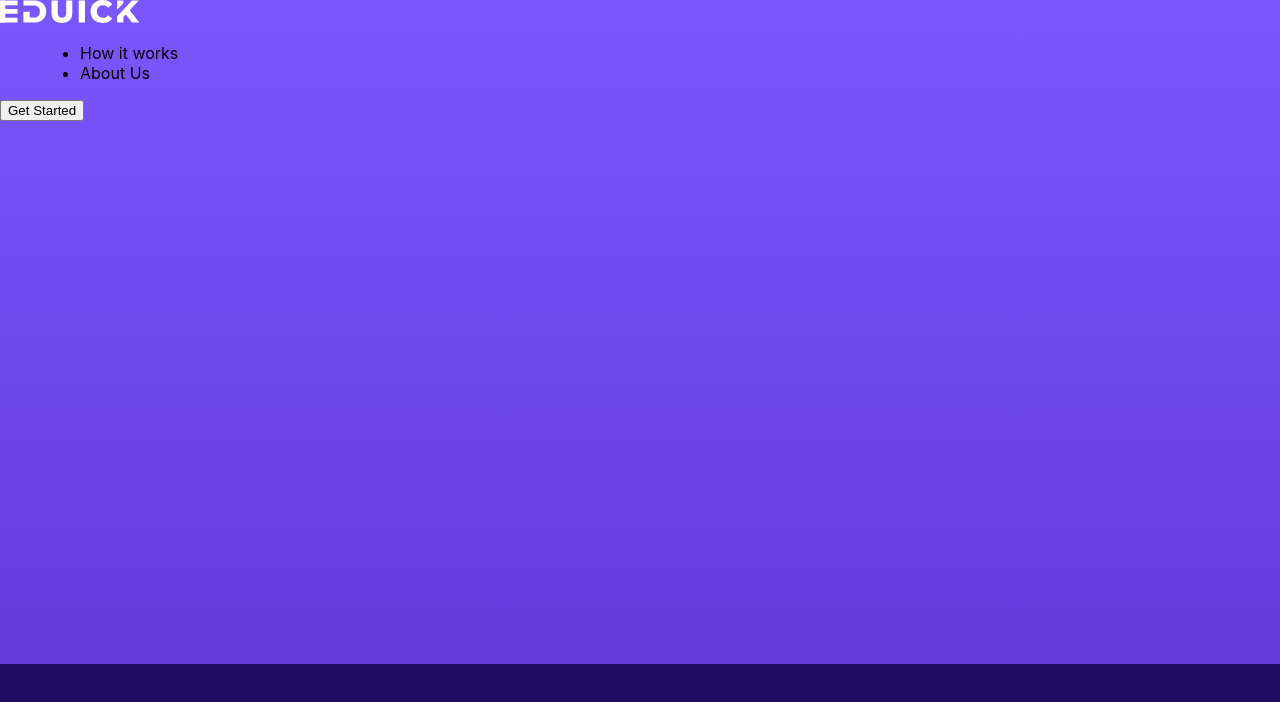
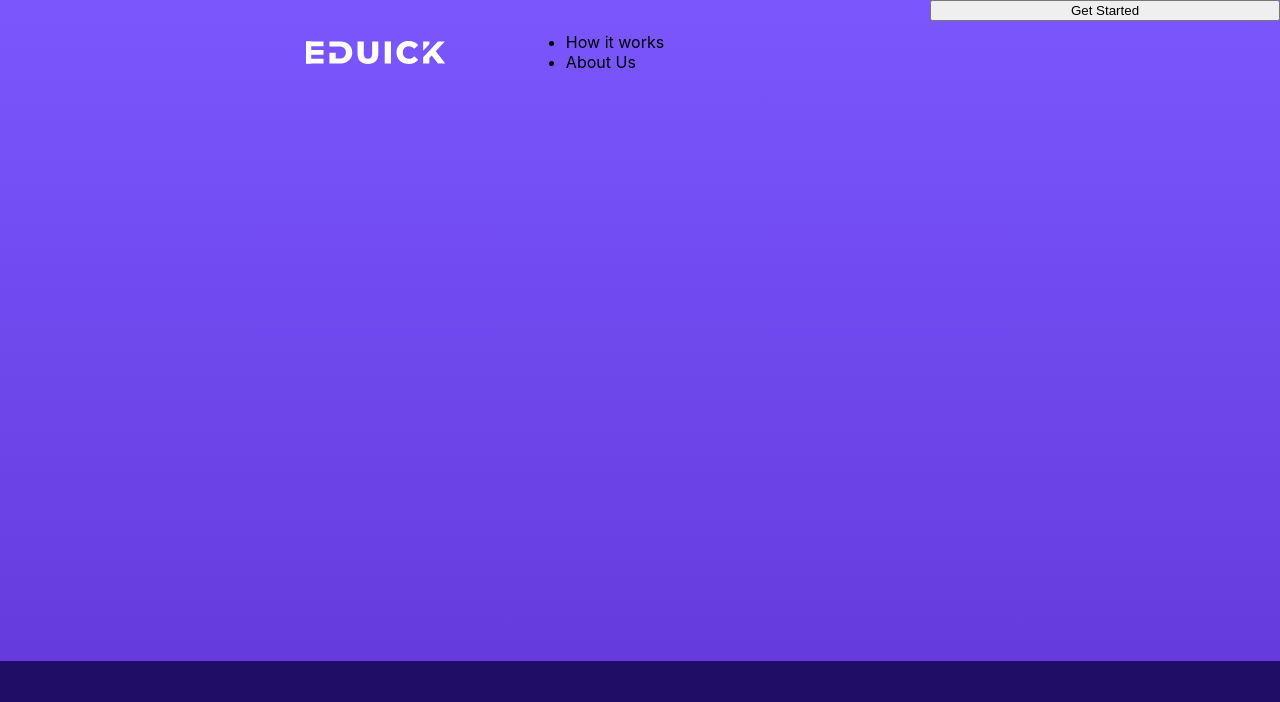
Before and after one commit to Rezende123/eduick, a Next.js app: page / in a window 1280 px wide. Shown: the top 702 px of the page. Built offline with nearby package versions, Linux system fonts and the light colour scheme.

Commit message:
feat: Define layout do header

```diff
--- a/src/pages/Landing/Landing.page.jsx
+++ b/src/pages/Landing/Landing.page.jsx
@@ -4,7 +4,9 @@ import Header from './components/Header'
 export default function Landing() {
   return (
     <div className={style.content}>
-      <Header></Header>
+      <div className={style.content__header}>
+        <Header></Header>
+      </div>
 
       <div className={style.content__footer}></div>
     </div>
--- a/src/pages/Landing/components/Header/Header.component.jsx
+++ b/src/pages/Landing/components/Header/Header.component.jsx
@@ -4,17 +4,21 @@ import logo from '../../../../../public/images/logo.svg'
 
 export default function Header() {
   return (
-    <header>
-      <Image src={logo} alt="Logo EDUICK" />
+    <header className={style.header}>
+      <figure className={style.header__image}>
+        <Image
+          src={logo}
+          alt="Logo EDUICK"/>
+      </figure>
 
-      <menu>
+      <menu className={style.header__menu}>
         <ul>
           <li>How it works</li>
           <li>About Us</li>
         </ul>
       </menu>
 
-      <button>
+      <button className={style.header__buttom}>
         Get Started
       </button>
     </header>
--- a/src/pages/Landing/components/Header/Header.module.scss
+++ b/src/pages/Landing/components/Header/Header.module.scss
@@ -0,0 +1,27 @@
+.header {
+    width: 100%;
+
+    display: grid;
+    grid-template-columns: 1 1 1;
+    grid-template-areas: 'image menu buttom';
+
+    .header__image {
+        grid-area: image;
+        height:  22px;
+
+        justify-self: flex-end;
+        align-self: center;
+    }
+
+    .header__menu {
+        grid-area: menu;
+
+        align-self: flex-start;
+    }
+
+    .header__buttom {
+        grid-area: buttom;
+
+        align-self: flex-start;
+    }
+}
```
